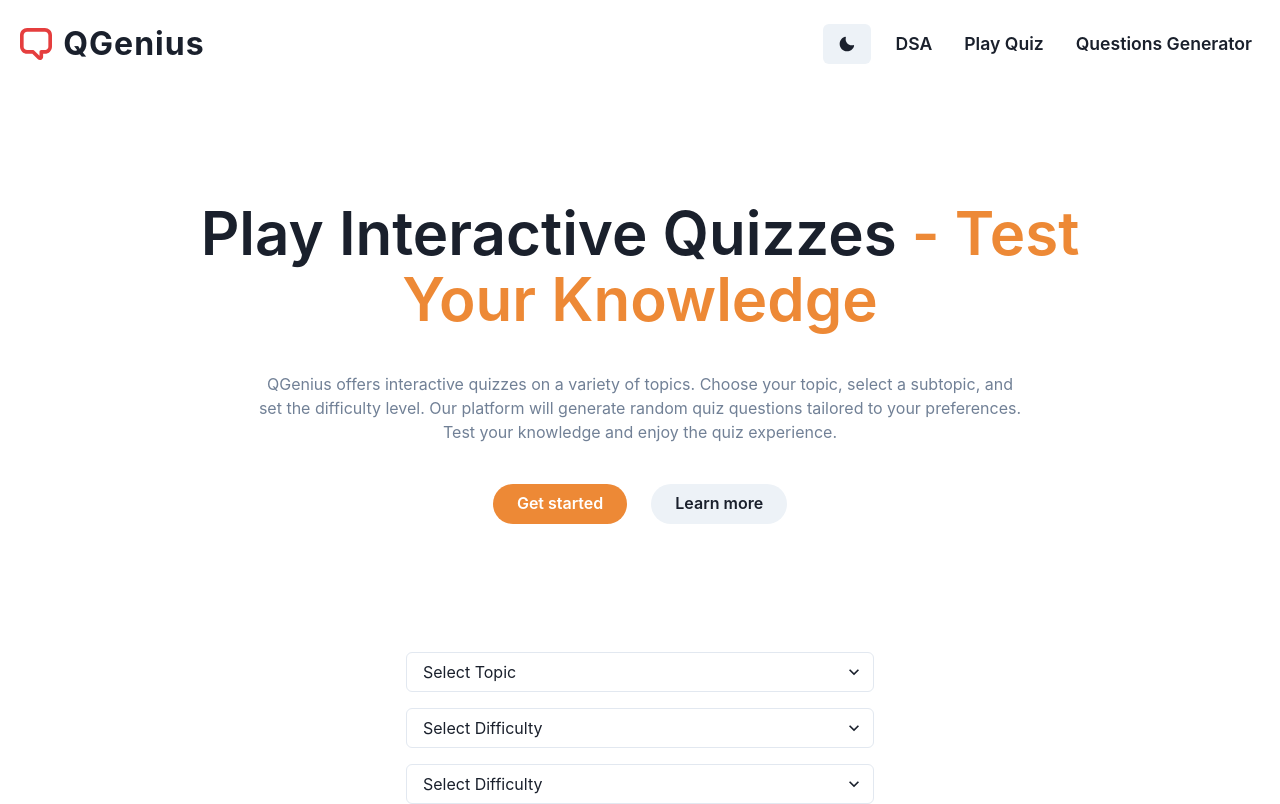
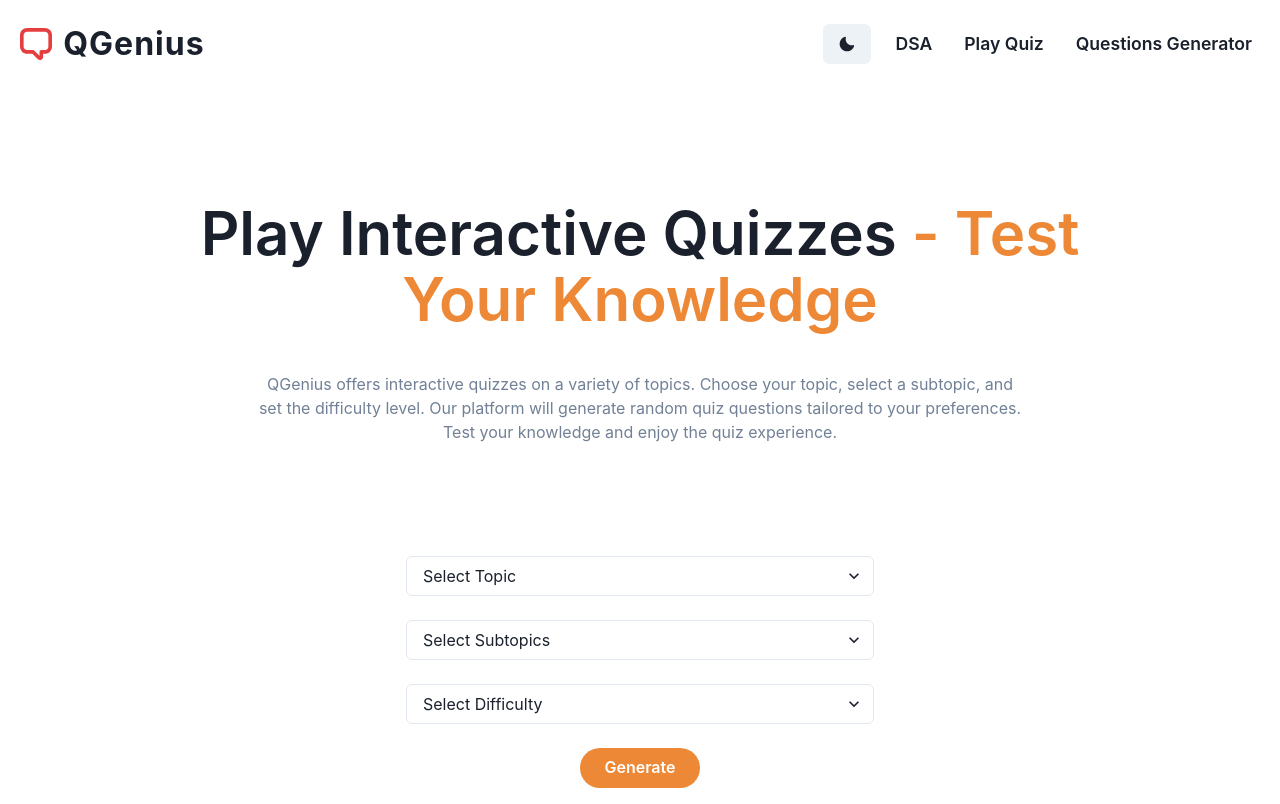
Before and after one commit to hsingla378/QGenius, a React (Create React App) app in the folder frontend/: page /quiz in a window 1280 px wide. Shown: the top 804 px of the page. Built offline with nearby package versions, Linux system fonts and the light colour scheme.

Commit message:
added dropdown at all pages

```diff
--- a/frontend/src/App.js
+++ b/frontend/src/App.js
@@ -3,7 +3,7 @@ import { BrowserRouter as Router, Route, Routes } from "react-router-dom";
 import MainPage from "./MainPage";
 import DSA from "./DSA/DSA";
 import Quiz from "./Quiz/Quiz";
-import Questions from "./Questions/Questions";
+import Questions from "./Questions/GenerateQuestions";
 function App() {
   return (
     <Router>
--- a/frontend/src/DSA/DSA.jsx
+++ b/frontend/src/DSA/DSA.jsx
@@ -13,6 +13,7 @@ import {
 } from "@chakra-ui/react";
 import Navbar from "../Navbar/Navbar";
 import Footer from "../Footer/Footer";
+import { DropDown } from "../DropDown/DropDown";
 
 export default function DSA() {
   return (
@@ -41,22 +42,10 @@ export default function DSA() {
             get questions tailored to your needs. You can also access detailed
             solutions, constraints, test cases, correct answers, FAQs, and more.
           </Text>
-          <Stack spacing={6} direction={"row"}>
-            <Button
-              rounded={"full"}
-              px={6}
-              colorScheme={"orange"}
-              bg={"orange.400"}
-              _hover={{ bg: "orange.500" }}
-            >
-              Get started
-            </Button>
-            <Button rounded={"full"} px={6}>
-              Learn more
-            </Button>
-          </Stack>
         </Stack>
       </Container>
+      <DropDown type="dsa" />
+
       <Footer />
     </ChakraProvider>
   );
--- /dev/null
+++ b/frontend/src/DropDown/DropDown.jsx
@@ -0,0 +1,58 @@
+import React from "react";
+import {
+  Flex,
+  Container,
+  Heading,
+  Stack,
+  Text,
+  Button,
+  Icon,
+  IconProps,
+  ChakraProvider,
+  Select,
+  Box,
+  Input,
+} from "@chakra-ui/react";
+import { quizData } from "../quizData";
+
+export const DropDown = ({ type }) => {
+  return (
+    <ChakraProvider>
+      <Box className="query-box">
+        {type !== "dsa" && (
+          <Container mb={4} w="100%">
+            <Select placeholder="Select Topic">
+              {quizData.map((data) => {
+                return <option value={data.topic}>{data.topic}</option>;
+              })}
+            </Select>
+          </Container>
+        )}
+        <Container my={type === "dsa" ? 4 : 6}>
+          <Select placeholder="Select Subtopics">
+            {quizData[0].subtopics.map((subtopic) => {
+              return <option value={subtopic}>{subtopic}</option>;
+            })}
+          </Select>
+        </Container>
+        <Container my={6}>
+          <Select placeholder="Select Difficulty">
+            <option value="option1">Easy</option>
+            <option value="option2">Medium</option>
+            <option value="option3">Difficult</option>
+          </Select>
+        </Container>
+        <Button
+          rounded={"full"}
+          px={6}
+          colorScheme={"orange"}
+          bg={"orange.400"}
+          _hover={{ bg: "orange.500" }}
+          // margin="auto"
+        >
+          Generate
+        </Button>
+      </Box>
+    </ChakraProvider>
+  );
+};
--- a/frontend/src/LandingPage/SearchBox.jsx
+++ b/frontend/src/LandingPage/SearchBox.jsx
@@ -87,6 +87,7 @@ export default function SearchBox({ SetAnswer, setQueryAsked, setLoading }) {
           onChange={handleSearchQuery}
           value={searchQuery}
           onSubmit={handleSearchButton}
+          rounded={"full"}
         />
         <InputRightElement width="4.5rem" h="100%">
           {/* <Button h="1.75rem" size="sm" onClick={handleSearchButton}>
--- a/frontend/src/Questions/Questions.js
+++ b/frontend/src/Questions/GenerateQuestions.js
@@ -13,6 +13,7 @@ import {
 } from "@chakra-ui/react";
 import Navbar from "../Navbar/Navbar";
 import Footer from "../Footer/Footer";
+import { DropDown } from "../DropDown/DropDown";
 
 export default function Question() {
   return (
@@ -42,23 +43,10 @@ export default function Question() {
             Learn and prepare with these questions to enhance your knowledge and
             interview readiness.
           </Text>
-          <Stack spacing={6} direction={"row"}>
-            <Button
-              rounded={"full"}
-              px={6}
-              colorScheme={"orange"}
-              bg={"orange.400"}
-              _hover={{ bg: "orange.500" }}
-            >
-              Get started
-            </Button>
-            <Button rounded={"full"} px={6}>
-              Learn more
-            </Button>
-          </Stack>
         </Stack>
-        <Footer />
       </Container>
+      <DropDown type="questions" />
+      <Footer />
     </ChakraProvider>
   );
 }
--- a/frontend/src/Quiz/Quiz.css
+++ b/frontend/src/Quiz/Quiz.css
@@ -1,4 +1,5 @@
 .query-box {
   max-width: 500px;
   margin: auto;
+  text-align: center;
 }
--- a/frontend/src/Quiz/Quiz.jsx
+++ b/frontend/src/Quiz/Quiz.jsx
@@ -16,8 +16,8 @@ import {
 } from "@chakra-ui/react";
 import Navbar from "../Navbar/Navbar";
 import Footer from "../Footer/Footer";
+import { DropDown } from "../DropDown/DropDown";
 import "./Quiz.css";
-import { quizData } from "./quizData";
 
 export default function Quiz() {
   return (
@@ -46,45 +46,9 @@ export default function Quiz() {
             platform will generate random quiz questions tailored to your
             preferences. Test your knowledge and enjoy the quiz experience.
           </Text>
-          <Stack spacing={6} direction={"row"}>
-            <Button
-              rounded={"full"}
-              px={6}
-              colorScheme={"orange"}
-              bg={"orange.400"}
-              _hover={{ bg: "orange.500" }}
-            >
-              Get started
-            </Button>
-            <Button rounded={"full"} px={6}>
-              Learn more
-            </Button>
-          </Stack>
         </Stack>
       </Container>
-      <Box className="query-box">
-        <Container my={4} w="100%">
-          <Select placeholder="Select Topic">
-            {quizData.map((data) => {
-              return <option value={data.topic}>{data.topic}</option>;
-            })}
-          </Select>
-        </Container>
-        <Container my={4}>
-          <Select placeholder="Select Difficulty">
-            {quizData[0].subtopics.map((subtopic) => {
-              return <option value={subtopic}>{subtopic}</option>;
-            })}
-          </Select>
-        </Container>
-        <Container my={4}>
-          <Select placeholder="Select Difficulty">
-            <option value="option1">Easy</option>
-            <option value="option2">Medium</option>
-            <option value="option3">Difficult</option>
-          </Select>
-        </Container>
-      </Box>
+      <DropDown type="quiz" />
       <Footer />
     </ChakraProvider>
   );
```
Also changed, not shown: frontend/src/quizData.js (renamed from frontend/src/Quiz/quizData.js).
